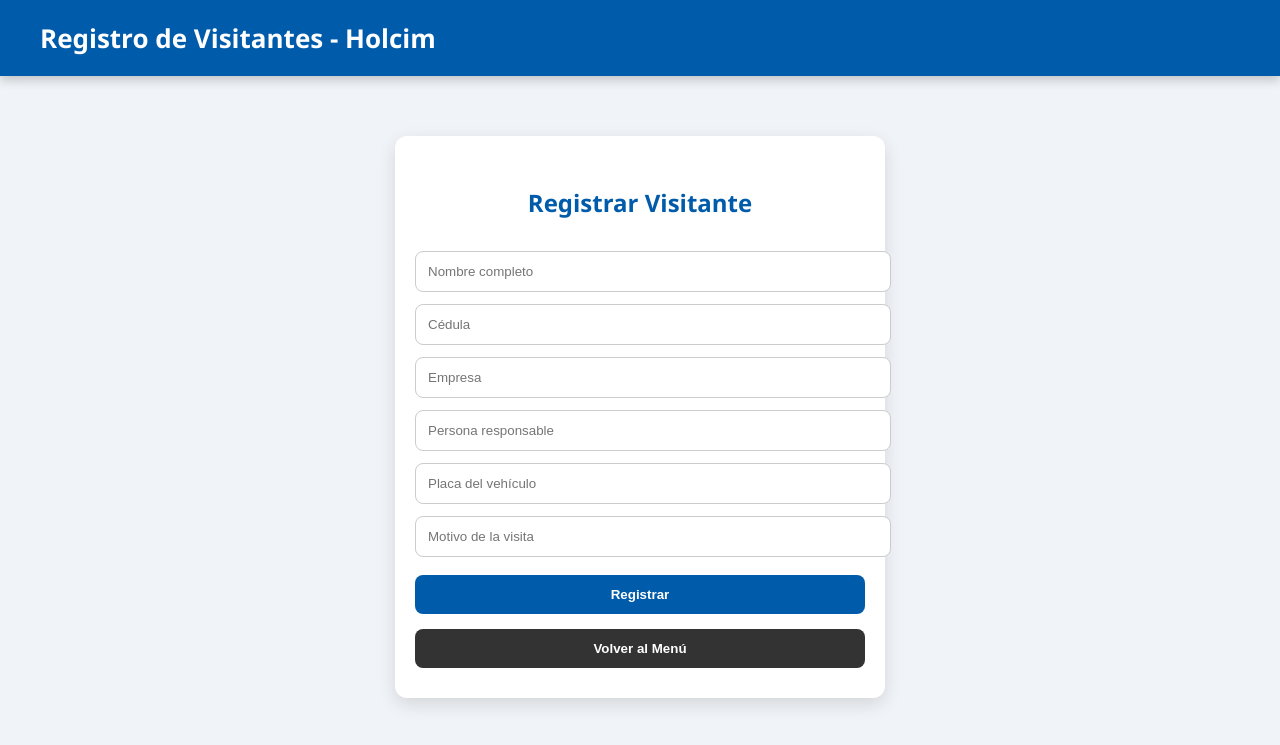
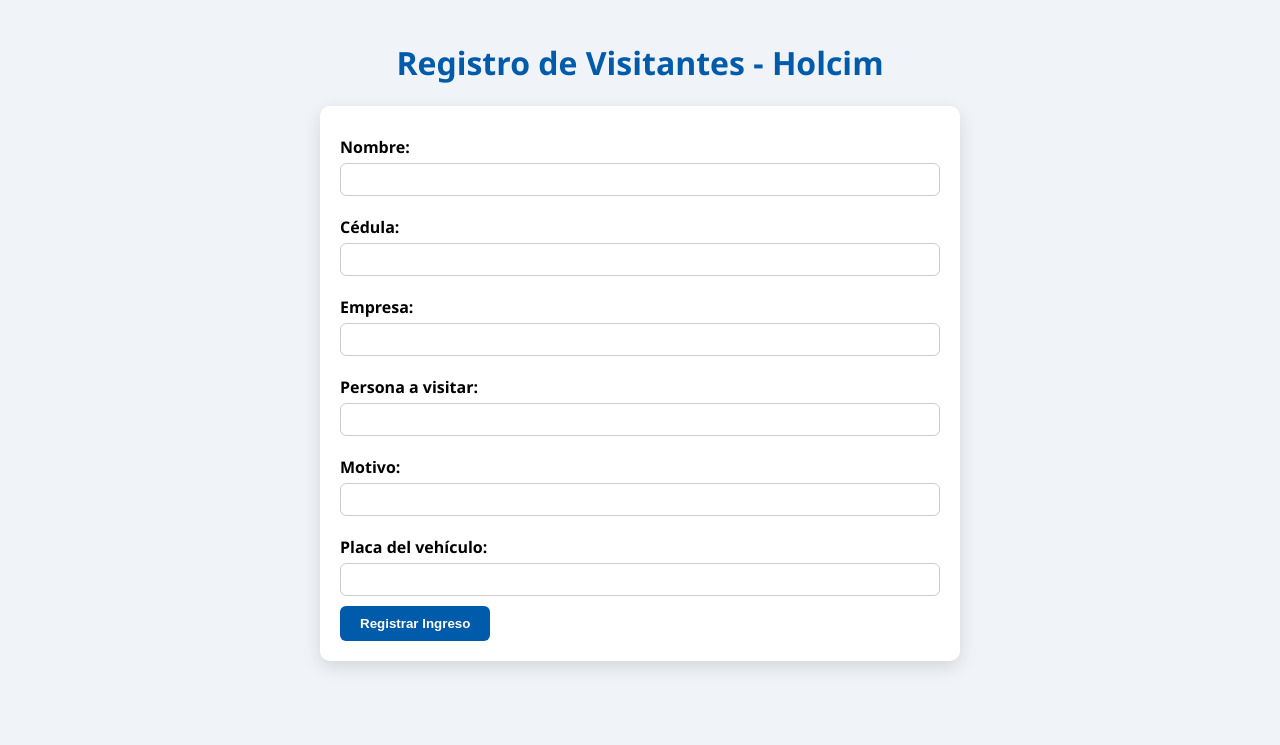
Before and after one commit to luismolinaboni22-art/Cops-K9, a Flask app: page /registro in a window 1280 px wide. Shown: the top 745 px of the page. Run offline with Flask 3, Linux system fonts and the light colour scheme.

Commit message:
Update visitor_form.html

```diff
--- a/templates/visitor_form.html
+++ b/templates/visitor_form.html
@@ -3,35 +3,153 @@
 <head>
 <meta charset="UTF-8">
 <title>Registro de Visitantes - Holcim</title>
+
 <style>
-    body { font-family: "Segoe UI", Arial; background: #f0f3f7; margin:0; }
-    .topbar { background: #005baa; padding: 20px 40px; color: white; font-size: 26px; font-weight: bold; box-shadow: 0 4px 10px rgba(0,0,0,0.2); }
-    .form-container { background: white; padding: 30px 20px; width: 450px; margin: 60px auto; border-radius: 12px; box-shadow: 0 6px 18px rgba(0,0,0,0.12); }
-    h2 { color: #005baa; text-align: center; margin-bottom: 20px; }
-    input { width: 100%; padding: 12px; margin-top: 12px; border: 1px solid #ccc; border-radius: 8px; }
-    button { width: 100%; padding: 12px; margin-top: 18px; background: #005baa; color: white; border: none; border-radius: 8px; font-weight: bold; cursor: pointer; }
-    button:hover { background: #004b8c; }
+    body {
+        font-family: "Segoe UI", Arial;
+        background: #f0f3f7;
+        margin: 0;
+        padding: 20px;
+    }
+
+    h1 {
+        color: #005baa;
+        text-align: center;
+    }
+
+    form {
+        background: white;
+        padding: 20px;
+        border-radius: 10px;
+        max-width: 600px;
+        margin: 20px auto;
+        box-shadow: 0 6px 18px rgba(0,0,0,0.12);
+    }
+
+    label {
+        display: block;
+        margin: 10px 0 5px;
+        font-weight: bold;
+    }
+
+    input, select {
+        width: 100%;
+        padding: 8px;
+        border-radius: 6px;
+        border: 1px solid #ccc;
+        margin-bottom: 10px;
+        box-sizing: border-box;
+    }
+
+    button {
+        padding: 10px 20px;
+        background: #005baa;
+        color: white;
+        border: none;
+        border-radius: 6px;
+        cursor: pointer;
+        font-weight: bold;
+        transition: background 0.2s;
+    }
+
+    button:hover {
+        background: #004b8c;
+    }
+
+    table {
+        width: 90%;
+        margin: 30px auto;
+        border-collapse: collapse;
+        background: white;
+        box-shadow: 0 6px 18px rgba(0,0,0,0.12);
+        border-radius: 10px;
+        overflow: hidden;
+    }
+
+    th, td {
+        padding: 12px;
+        text-align: center;
+        border-bottom: 1px solid #ddd;
+    }
+
+    th {
+        background: #005baa;
+        color: white;
+    }
+
+    tr:hover {
+        background: #f5f5f5;
+    }
+
+    .exit-form {
+        margin: 0;
+    }
 </style>
 </head>
 <body>
 
-  <div class="topbar">Registro de Visitantes - Holcim</div>
+<h1>Registro de Visitantes - Holcim</h1>
 
-  <div class="form-container">
-    <h2>Registrar Visitante</h2>
 <form method="POST">
-      <input type="text" name="nombre" placeholder="Nombre completo" required>
-      <input type="text" name="cedula" placeholder="Cédula" required>
-      <input type="text" name="empresa" placeholder="Empresa" required>
-      <input type="text" name="responsable" placeholder="Persona responsable" required>
-      <input type="text" name="placa" placeholder="Placa del vehículo">
-      <input type="text" name="motivo" placeholder="Motivo de la visita">
-      <button type="submit">Registrar</button>
+    <label>Nombre:</label>
+    <input type="text" name="nombre" required>
+
+    <label>Cédula:</label>
+    <input type="text" name="cedula" required>
+
+    <label>Empresa:</label>
+    <input type="text" name="empresa" required>
+
+    <label>Persona a visitar:</label>
+    <input type="text" name="responsable" required>
+
+    <label>Motivo:</label>
+    <input type="text" name="motivo" required>
+
+    <label>Placa del vehículo:</label>
+    <input type="text" name="placa">
+
+    <button type="submit">Registrar Ingreso</button>
 </form>
 
-    <!-- Botón para volver al Home / Menú principal -->
-    <button onclick="location.href='/home'" style="margin-top:15px; background:#333; color:white;">Volver al Menú</button>
-  </div>
+{% if visitors %}
+<table>
+    <tr>
+        <th>#</th>
+        <th>Nombre</th>
+        <th>Cédula</th>
+        <th>Empresa</th>
+        <th>Responsable</th>
+        <th>Motivo</th>
+        <th>Placa</th>
+        <th>Hora Ingreso</th>
+        <th>Hora Salida</th>
+        <th>Acciones</th>
+    </tr>
+    {% for v in visitors %}
+    <tr>
+        <td>{{ loop.index }}</td>
+        <td>{{ v.nombre }}</td>
+        <td>{{ v.cedula }}</td>
+        <td>{{ v.empresa }}</td>
+        <td>{{ v.responsable }}</td>
+        <td>{{ v.motivo }}</td>
+        <td>{{ v.placa }}</td>
+        <td>{{ v.hora_ingreso }}</td>
+        <td>{{ v.hora_salida or '-' }}</td>
+        <td>
+            {% if not v.hora_salida %}
+            <form class="exit-form" method="GET" action="{{ url_for('salida', index=loop.index0) }}">
+                <button type="submit">Dar Salida</button>
+            </form>
+            {% else %}
+            -
+            {% endif %}
+        </td>
+    </tr>
+    {% endfor %}
+</table>
+{% endif %}
 
 </body>
 </html>
```
Lines whose indentation alone changed are shown as unchanged.
